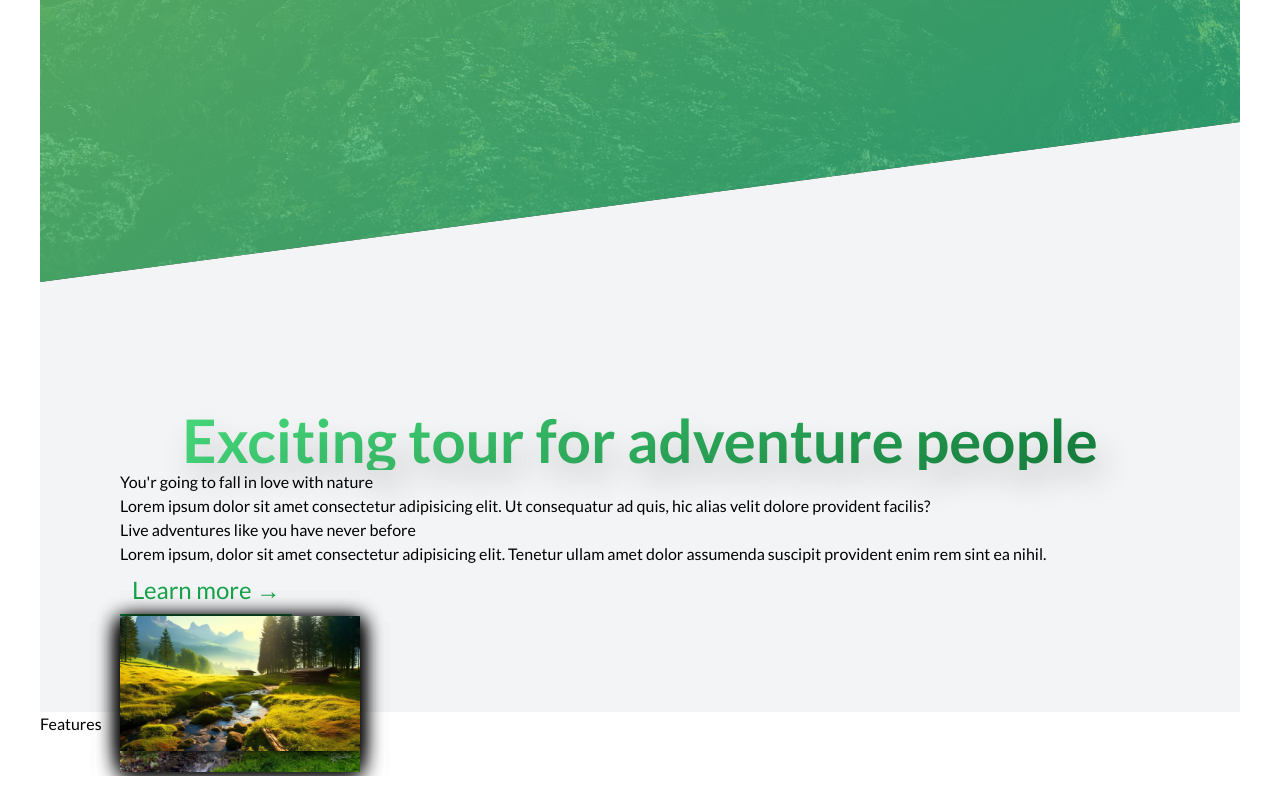
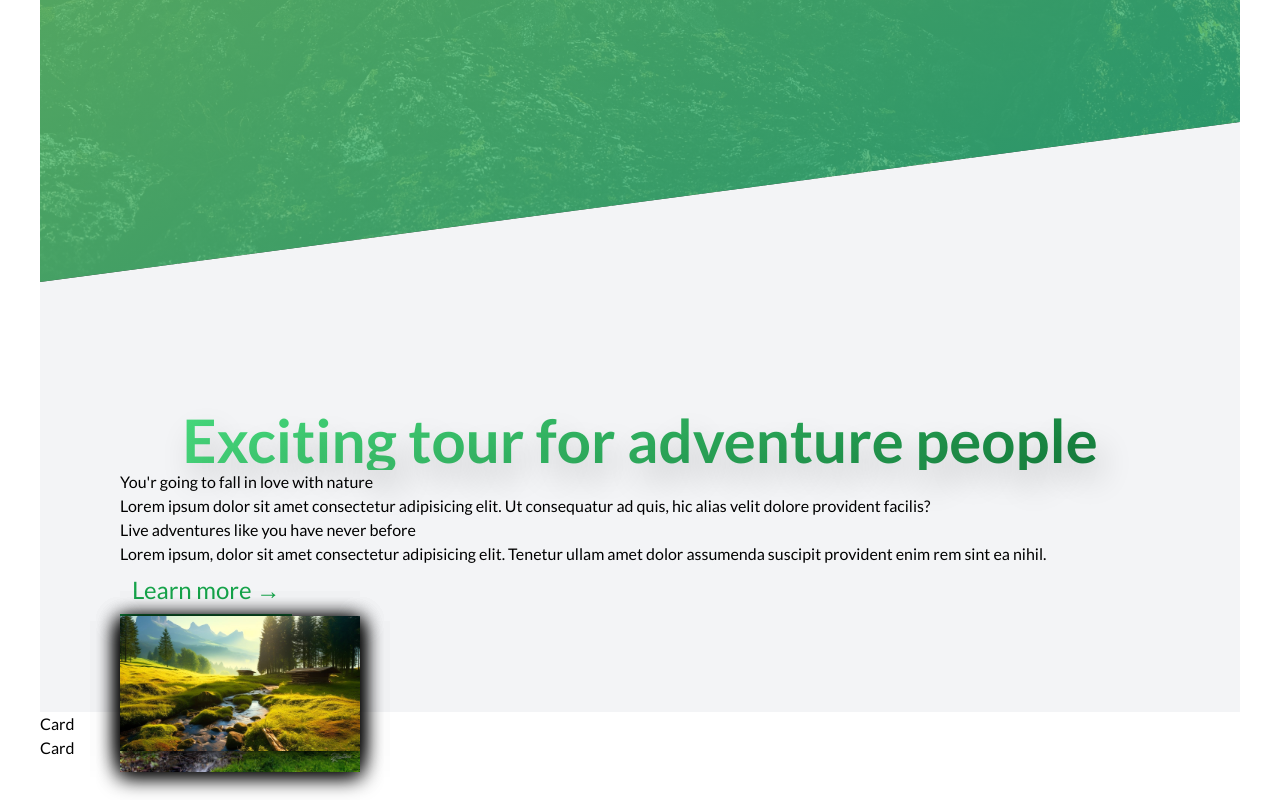
Before and after one commit to OmBharti999/pro, a Next.js app: page / in a window 1280 px wide. Shown: the part 518-1318 px from the top of the page. Before the commit the page ends 1294 px from the top, so only its background shows below. Built offline with nearby package versions, Linux system fonts and the light colour scheme.

Commit message:
add Card section

```diff
--- /dev/null
+++ b/app/_component/card/Card.tsx
@@ -0,0 +1,7 @@
+import React from 'react'
+
+export const Card = () => {
+  return (
+    <div>Card</div>
+  )
+}
--- /dev/null
+++ b/app/_component/card/index.ts
@@ -0,0 +1 @@
+export { Card } from "./Card";
--- a/app/_component/features/Features.tsx
+++ b/app/_component/features/Features.tsx
@@ -1,7 +1,13 @@
-import React from 'react'
+import React from "react";
+import { Card } from "..";
 
 export const Features = () => {
   return (
-    <div>Features</div>
-  )
-}
+    <>
+      <section className="section-feature">
+        <Card />
+        <Card />
+      </section>
+    </>
+  );
+};
--- a/app/_component/index.ts
+++ b/app/_component/index.ts
@@ -10,3 +10,4 @@ export {
 } from "./fonts";
 export { ImageComposition } from "./imageComposition";
 export { Features } from "./features";
+export { Card } from "./card";
```
